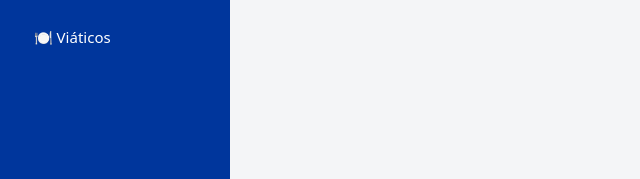
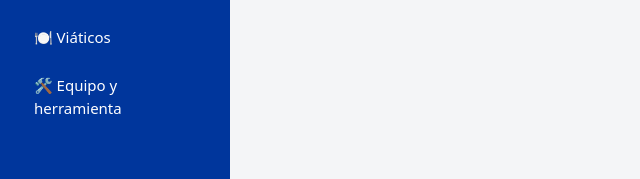
Before and after one commit to j-montoya-ei/Proyectos-EI, a Next.js app: page / in a window 1280 px wide. Shown: the part 328-507 px from the top of the page, without its empty margins (0-640 px from the left). Built offline with nearby package versions, Linux system fonts and the light colour scheme; no server answers; the database is empty.

Commit message:
Update layout.js

```diff
--- a/src/app/layout.js
+++ b/src/app/layout.js
@@ -21,6 +21,7 @@ export default function RootLayout({ children }) {
               <a href="/recursos-mo" style={linkStyle}>🔧 Mano de Obra</a>
               <a href="/transporte" style={linkStyle}>🚚 Transporte</a>
               <a href="/viaticos" style={linkStyle}>🍽️ Viáticos</a>
+              <a href="/equipo" style={linkStyle}>🛠️ Equipo y herramienta</a>
             </nav>
           </aside>
           <main style={{ flex: 1, background: "#f4f5f7", padding: 40, color: "#1a1a1a" }}>
```
